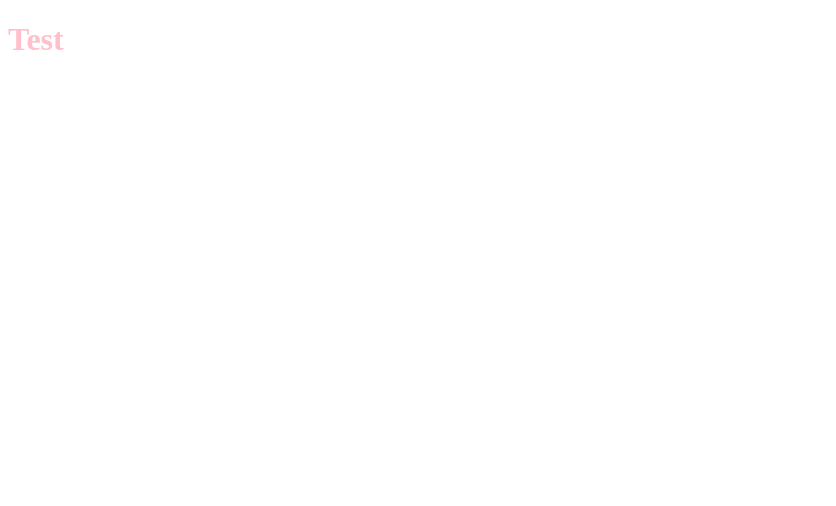
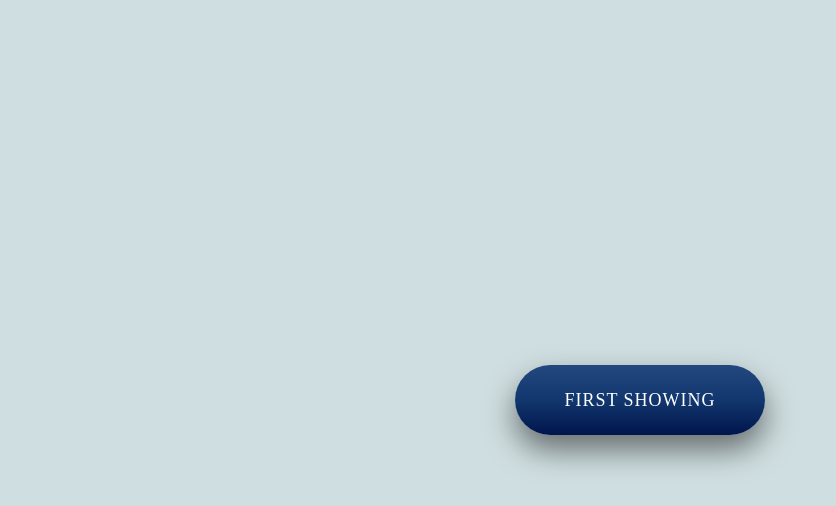
Before and after one commit to Chimoha31/SerachBar_Clock, a plain HTML site: page creativeButton.html in a window 1280 px wide. Shown: the whole page, without its empty margins (0-836 px from the left). Drawn offline with Linux system fonts and the light colour scheme.

Commit message:
Done creative button

```diff
--- a/creativeButton.html
+++ b/creativeButton.html
@@ -4,10 +4,19 @@
   <meta charset="UTF-8">
   <meta name="viewport" content="width=device-width, initial-scale=1.0">
   <title>Creative Button</title>
+  <link
+  href="https://fonts.googleapis.com/css2?family=Concert+One&display=swap"
+  rel="stylesheet"
+/>
   <link rel="stylesheet" href="css/createbtn.css">
 </head>
 <body>
-  <h1>Test</h1>
+  <div class="btn-wrapper">
+    <button class="btn">
+      <span class="btn-text-one">First showing</span>
+      <span class="btn-text-two">Second showing</span>
+    </button>
+  </div>
 
 
   <script src="js/creativebtn.js"></script>
--- a/css/createbtn.css
+++ b/css/createbtn.css
@@ -1,3 +1,61 @@
-h1 {
-  color: pink;
+* {
+  margin: 0;
+  padding: 0;
+  font-family: 'Josefin Sans';
 }
+
+body {
+  background-color: #cfdee0;
+}
+
+.btn-wrapper {
+  width: 100%;
+  height: 100vh;
+}
+
+.btn {
+  position: absolute;
+  top: 50%;
+  left: 50%;
+  transform: translate(-50%, -50%);
+  width: 250px;
+  height: 70px;
+  background: linear-gradient(to top, #00154c, #12376e, #23487f);
+  color: #fff;
+  border-radius: 50px;
+  border: none;
+  outline: none;
+  cursor: pointer;
+  box-shadow: 0 15px 30px rgba(0,0,0,0.5);
+  overflow: hidden;
+}
+
+.btn span {
+  font-size: 18px;
+  text-transform: uppercase;
+  letter-spacing: 1px;
+  transition: top 0.3s;
+}
+
+.btn-text-one {
+  position: absolute;
+  width: 100%;
+  top: 50%;
+  left: 0;
+  transform: translateY(-50%);
+}
+
+.btn-text-two {
+  position: absolute;
+  width: 100%;
+  top: 150%;
+  left: 0;
+  transform: translateY(-50%);
+}
+
+.btn:hover .btn-text-one {
+  top: -100%;
+}
+.btn:hover .btn-text-two {
+  top: 50%;
+}
```
